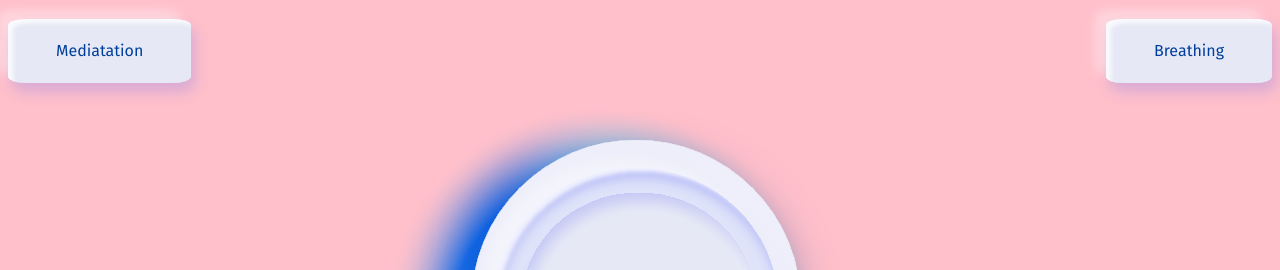
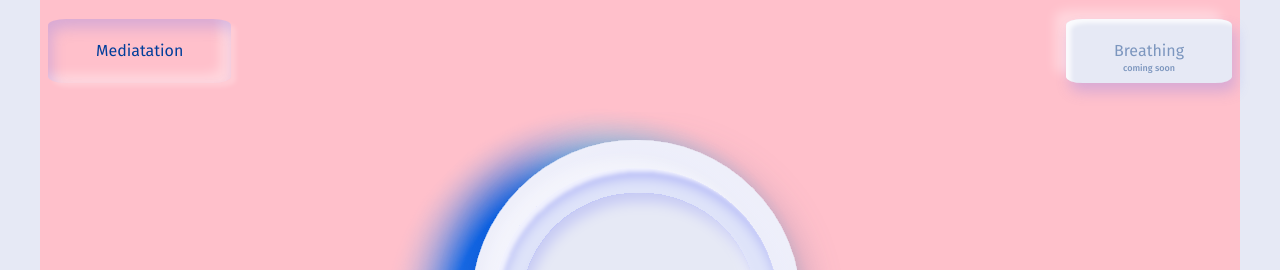
Before and after one commit to jagodapo/meditation-mini-app, a website built with webpack: page public/index.html in a window 1280 px wide. Shown: the top 270 px of the page. Built offline with nearby package versions, Linux system fonts and the light colour scheme.

Commit message:
updated styling

```diff
--- a/public/index.html
+++ b/public/index.html
@@ -13,10 +13,10 @@
 <body>
   <div class="main">
     <section class="mode-container">
-      <div class="mode-container__button">
+      <div class="mode-container__button--pressed">
         Mediatation
       </div>
-      <div class="mode-container__button">
+      <div class="mode-container__button--disabled">
         Breathing
       </div>
     </section>
--- a/src/sass/_layout.scss
+++ b/src/sass/_layout.scss
@@ -39,11 +39,38 @@ section.play-conteiner .hide {
 
 
     &__button {
-        font-size: size(16);
+    font-size: size(16);
     border-radius: 10%;
     padding: size(16) size(16) size(16) size(16);
-    @include raised;
-    cursor: pointer;
+    pointer-events: none;
+
+    &--pressed {
+        @extend .mode-container__button;
+        box-shadow: 5px 4px 4px rgba(255, 255, 255, 0.2), inset 4px 9px 14px rgba(104, 109, 242, 0.25), inset -11px -9px 11px rgba(255, 255, 255, 0.36);
+
+    }
+
+
+    &--disabled {
+        @extend .mode-container__button;
+        color: #7C96BE;
+        @include raised;
+        position: relative;
+
+        &::after {
+            content: "coming soon";
+            position: absolute;
+            font-size: size(9);
+            font-weight: 500;
+
+            bottom: 15%;
+            left: 50%;
+            transform: translateX(-50%);
+        }
+
+    }
+
+
     }
 
 }
@@ -205,7 +232,7 @@ section.play-conteiner .hide {
         justify-content: space-around;
         // width: 65%;
         width: 100%;
-        max-width: 1600px;
+        max-width: 1200px;
     }
     .sounds-container , .mode-container {
         width: 100%;
```
Also changed, not shown: src/scripts/timer.js (line endings or trailing spaces).
